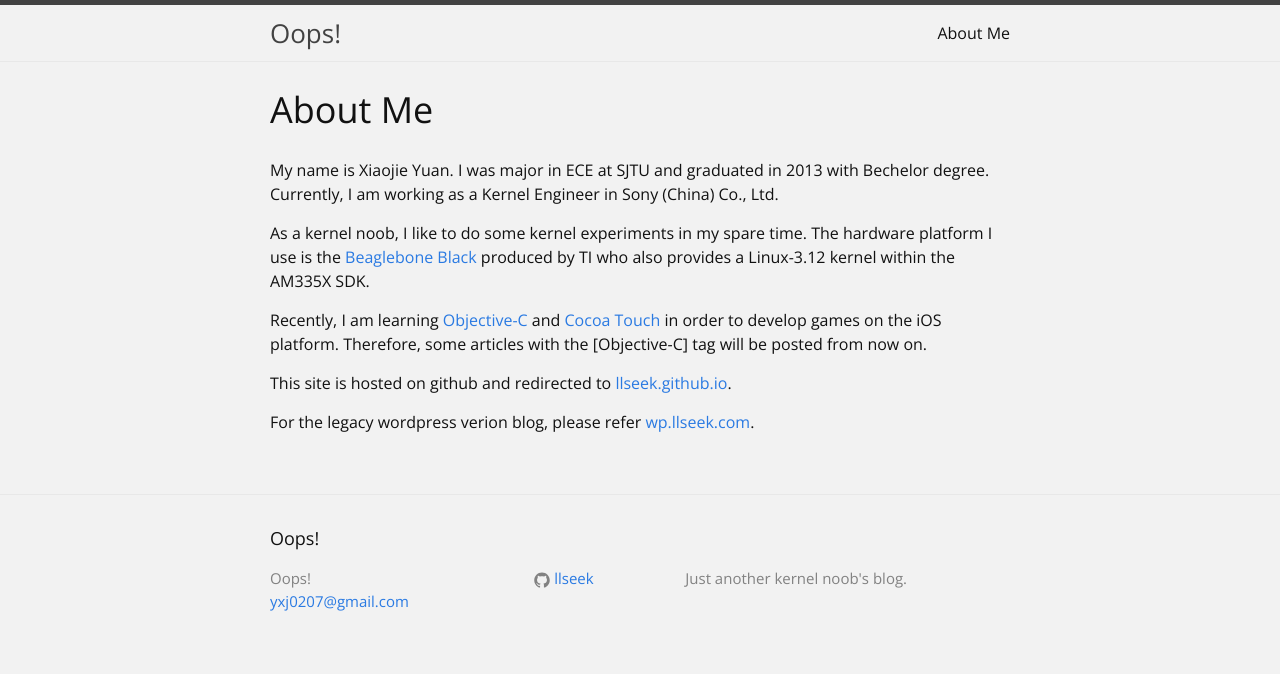
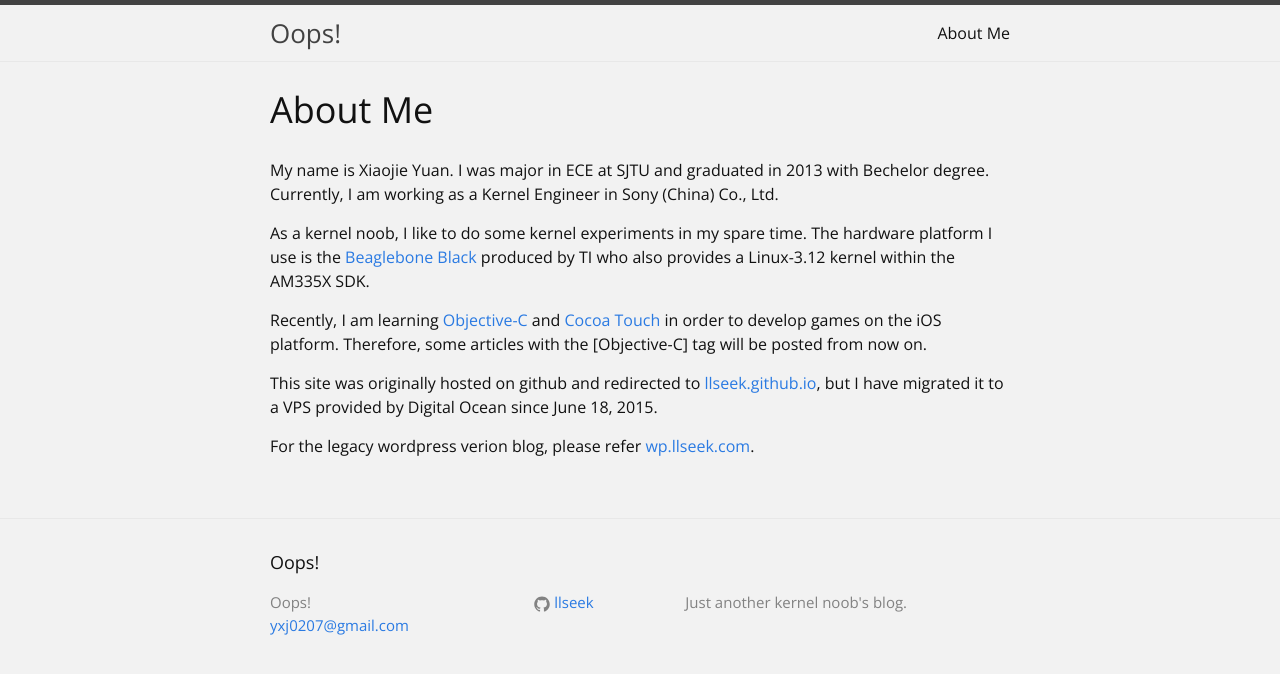
Before and after one commit to llseek/llseek.github.io, a Jekyll site: the page built from about.md, in a window 1280 px wide. Shown: the top 674 px of the page. Built offline with Jekyll 4.4.1, drawn with Linux system fonts in a browser that asks for light colours; some web fonts are replaced; Markdown is read by kramdown in place of the engine named in the settings.

Commit message:
about: add migration information to 'About Me' page

```diff
--- a/about.md
+++ b/about.md
@@ -10,6 +10,6 @@ As a kernel noob, I like to do some kernel experiments in my spare time. The har
 
 Recently, I am learning [Objective-C](http://en.wikipedia.org/wiki/Objective-C) and [Cocoa Touch](http://en.wikipedia.org/wiki/Cocoa_Touch) in order to develop games on the iOS platform. Therefore, some articles with the [Objective-C] tag will be posted from now on.
 
-This site is hosted on github and redirected to [llseek.github.io](https://llseek.github.io).
+This site was originally hosted on github and redirected to [llseek.github.io](https://llseek.github.io), but I have migrated it to a VPS provided by Digital Ocean since June 18, 2015.
 
 For the legacy wordpress verion blog, please refer [wp.llseek.com](http://wp.llseek.com).
```
